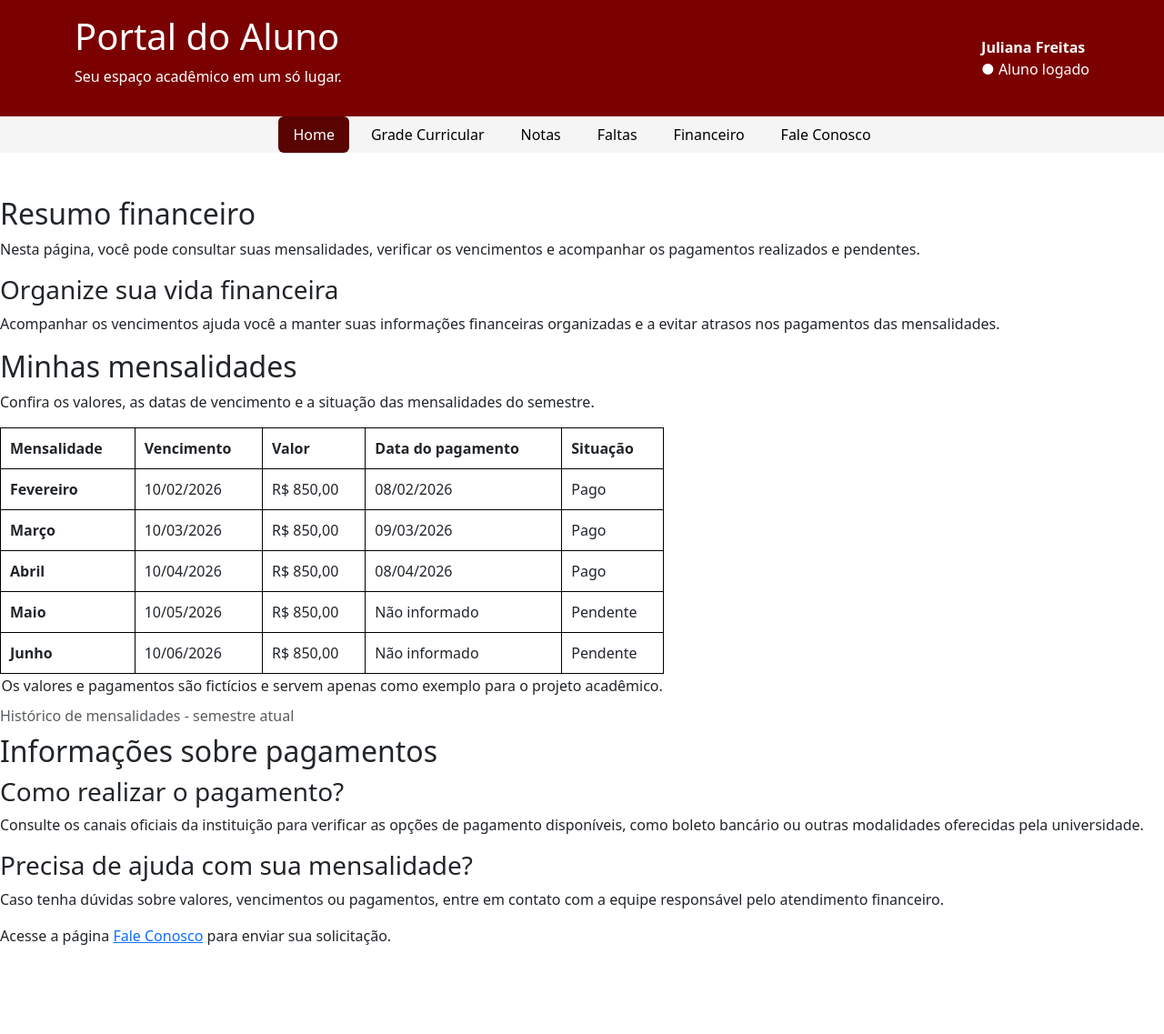
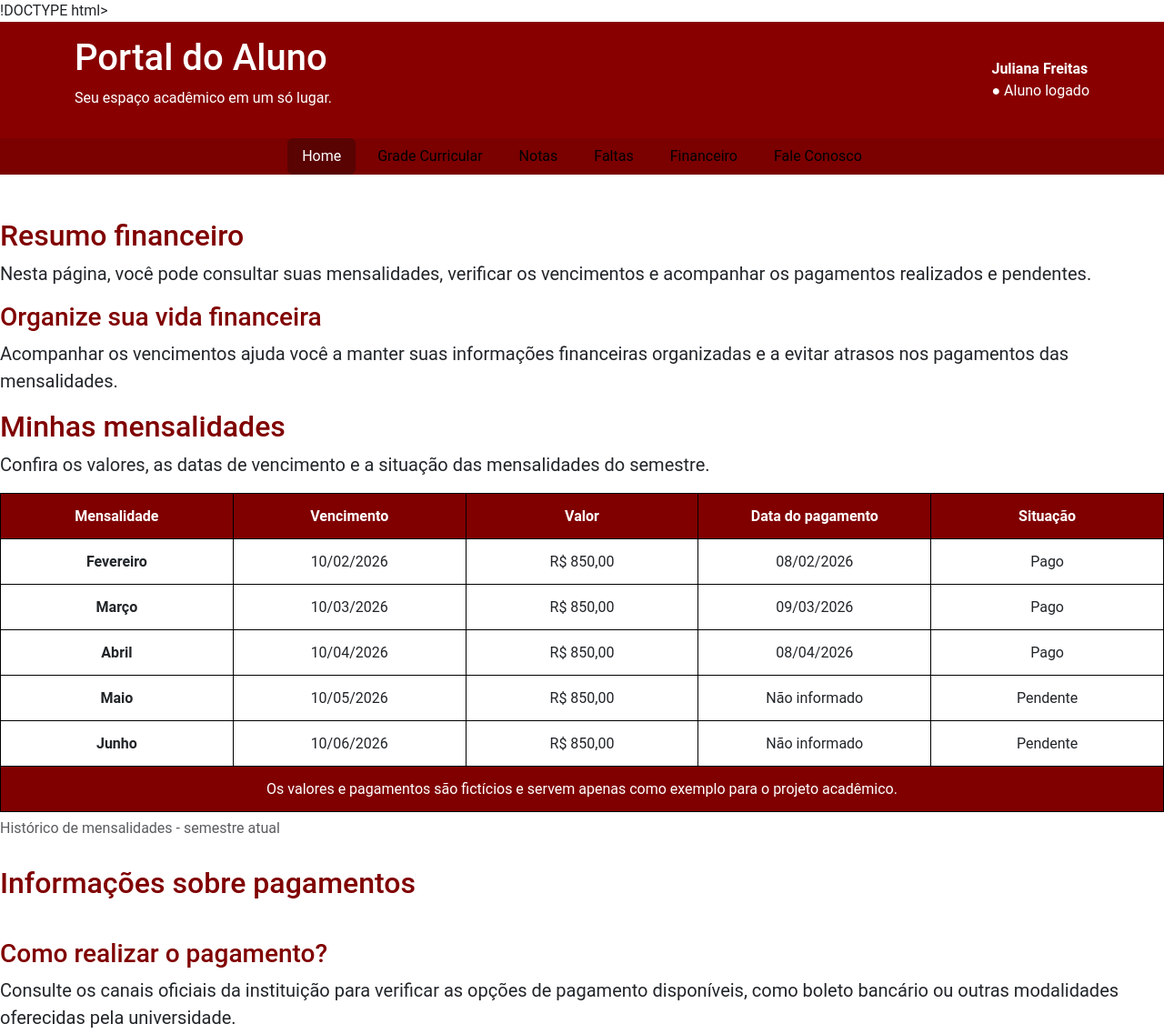
Before and after one commit to Camilazinha/portal-academico-web1, a plain HTML site: page financeiro.html in a window 1280 px wide. Shown: the top 1137 px of the page at 91% size. Drawn offline with nearby package versions, Linux system fonts and the light colour scheme.

Commit message:
financiamento alterado

```diff
--- a/financeiro.html
+++ b/financeiro.html
@@ -1,6 +1,27 @@
-<!DOCTYPE html>
+!DOCTYPE html>
 <html lang="en">
 <head>
+    <style>
+    table {
+        width: 100%;
+        border-collapse: collapse;
+        table-layout: fixed;
+        margin: 0;
+        border: 1px solid black !important;
+    }
+
+    table th,
+    table td {
+        border: 1px solid black !important;
+        padding: 15px;
+        font-size: 16px;
+        text-align: center;
+    }
+
+    table tr {
+        height: 50px;
+    }
+</style>
     <meta charset="UTF-8">
     <meta name="viewport" content="width=device-width, initial-scale=1.0">
     <title>Financeiro</title>
@@ -8,9 +29,9 @@
           rel="stylesheet">
     <link rel="stylesheet" href="css/styles.css">
 </head>
-<body>
+<body style="font-family: roboto;">
 
-<header class="cabecalho" style="background-color: #7b0100;">
+<header class="cabecalho" style="background-color: #800;">
     <div class="container py-3 d-flex justify-content-between align-items-center flex-wrap gap-3">
         <div>
             <h1 style="color: white;">Portal do Aluno</h1>
@@ -35,7 +56,7 @@
 
 
      <!-- MENU DE NAVEGAÇÃO -->
-    <nav class="menu-principal" class="container py-3" aria-label="Navegação principal" style="background-color: #f5f5f5;">
+    <nav class="menu-principal" class="container py-3" aria-label="Navegação principal" style="background-color: #7b0000;">
         <ul class="nav nav-pills justify-content-center flex-wrap gap-2">
             <li class="nav-item">
                 <a class="nav-link active" href="index.html" aria-current="page" style="background-color: #590303;" style="color: white;">Home</a>
@@ -70,18 +91,18 @@
 <main>
 
     <section class="resumo-financeiro">
-        <h2>Resumo financeiro</h2>
+        <h2 style="color: #800000;">Resumo financeiro</h2>
 
-        <p>
+        <p style="font-size: 20px;">
             Nesta página, você pode consultar suas mensalidades,
             verificar os vencimentos e acompanhar os pagamentos
             realizados e pendentes.
         </p>
 
         <article>
-            <h3>Organize sua vida financeira</h3>
+            <h3 style="color: #800000;">Organize sua vida financeira</h3>
 
-            <p>
+            <p style="font-size: 20px;">
                 Acompanhar os vencimentos ajuda você a manter suas
                 informações financeiras organizadas e a evitar atrasos
                 nos pagamentos das mensalidades.
@@ -90,9 +111,9 @@
     </section>
 
     <section class="mensalidades">
-        <h2>Minhas mensalidades</h2>
+        <h2 style="color: #800000;">Minhas mensalidades</h2>
 
-        <p>
+        <p style="font-size: 20px;">
             Confira os valores, as datas de vencimento e a situação
             das mensalidades do semestre.
         </p>
@@ -100,13 +121,12 @@
         <table>
             <caption>Histórico de mensalidades - semestre atual</caption>
 
-            <thead>
-                <tr>
-                    <th style="border: 1px solid black; padding: 10px;" scope="col">Mensalidade</th>
-                    <th style="border: 1px solid black; padding: 10px;" scope="col">Vencimento</th>
-                    <th style="border: 1px solid black; padding: 10px;" scope="col">Valor</th>
-                    <th style="border: 1px solid black; padding: 10px;" scope="col">Data do pagamento</th>
-                    <th style="border: 1px solid black; padding: 10px;" scope="col">Situação</th>
+            <tr>
+                    <th style="background-color: #800000; color: white; border: 1px solid black; padding: 10px;" scope="col">Mensalidade</th>
+                    <th style="background-color: #800000; color: white; border: 1px solid black; padding: 10px;" scope="col">Vencimento</th>
+                    <th style="background-color: #800000; color: white; border: 1px solid black; padding: 10px;" scope="col">Valor</th>
+                    <th style="background-color: #800000; color: white; border: 1px solid black; padding: 10px;" scope="col">Data do pagamento</th>
+                    <th style="background-color: #800000; color: white; border: 1px solid black; padding: 10px;" scope="col">Situação</th>
                 </tr>
             </thead>
 
@@ -154,7 +174,7 @@
 
             <tfoot>
                 <tr>
-                    <td colspan="5">
+                    <td colspan="5" style="background-color: #800000; color: white; padding: 10px;" style="font-size: 20px;">
                         Os valores e pagamentos são fictícios e servem
                         apenas como exemplo para o projeto acadêmico.
                     </td>
@@ -163,29 +183,38 @@
         </table>
     </section>
 
+         <br>
+
     <section class="formas-pagamento">
-        <h2>Informações sobre pagamentos</h2>
+        <h2 style="color: #800000;">Informações sobre pagamentos</h2>
 
         <article>
-            <h3>Como realizar o pagamento?</h3>
+            <h3 style="color: #800000;">
 
-            <p>
+            <br>
+            Como realizar o pagamento?</h3>
+
+            <p style="font-size: 20px;">
                 Consulte os canais oficiais da instituição para verificar
                 as opções de pagamento disponíveis, como boleto bancário
                 ou outras modalidades oferecidas pela universidade.
             </p>
         </article>
 
+        <br>
+
         <article>
-            <h3>Precisa de ajuda com sua mensalidade?</h3>
+            <h3 style="color: #800000;">
+                Precisa de ajuda com sua mensalidade?
+            </h3>
 
-            <p>
+            <p style="font-size: 20px;">
                 Caso tenha dúvidas sobre valores, vencimentos ou pagamentos,
                 entre em contato com a equipe responsável pelo atendimento
                 financeiro.
             </p>
 
-            <p>
+            <p style="font-size: 20px;">
                 Acesse a página
                 <a href="FaleConosco.html">Fale Conosco</a>
                 para enviar sua solicitação.
@@ -195,29 +224,20 @@
 
 </main>
 
-                    <br><br>
-                    <br><br>
-                    <br><br>
-                    <br><br>
-                    <br><br>
-                    <br><br>
-
-
     <!-- lINKS -->
      <footer class="contato">
         <br>
-
+           <section style="background-color: #f5f5f5; border: 1px solid black;">
              <h3> Portal do Aluno - Sistema Acadêmico</h3>
 
-                <p><a href="https://www.mackenzie.br/" target="_blank">Entrar no nosso site para mais informações</a></p>
                 <p><a href="mailto:cps@mackenzie.br">Enviar e-mail</a></p>
                 <p><a href="tel:+55113555-2181">Ligar para a organização</a></p>
 
 
-            <hr>
 
 
-              <table width ="100%" style="background-color: #7b0100;">
+
+              <table width ="100%" style="background-color: #7b0000;">
             <tr>
             <td>
                 <p><b style="color: white;">Copyright © 2026 - Portal do Aluno</b></p>
```
